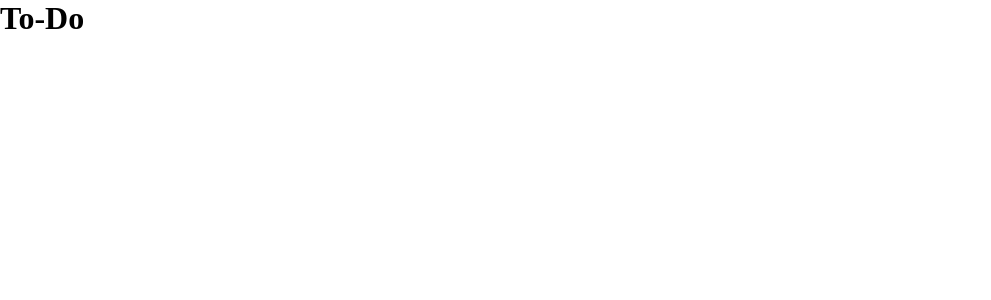
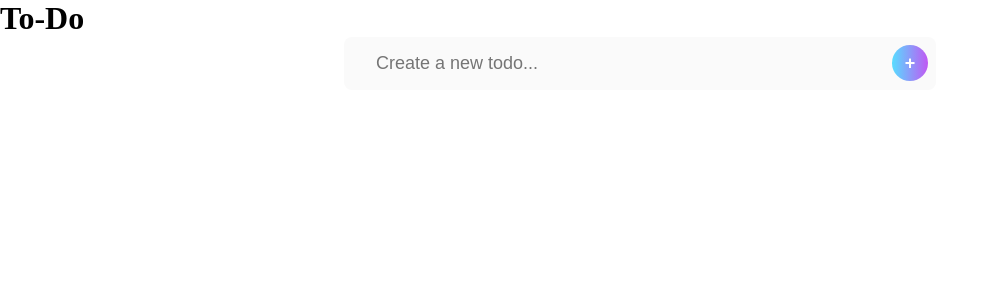
Before and after one commit to lineavelino/react-todo, a React (Vite) app: page / in a window 1280 px wide. Shown: the top 300 px of the page, without its empty margins (0-991 px from the left). Built offline with nearby package versions, Linux system fonts and the light colour scheme.

Commit message:
Input Task estilo e estrutura

```diff
--- a/src/App.tsx
+++ b/src/App.tsx
@@ -1,5 +1,10 @@
+import { InputTask } from './components/InputTask';
+
 export function App() {
   return (
-    <h1>To-Do</h1>
+    <main>
+      <h1>To-Do</h1>
+      <InputTask />
+    </main>
   )
 }
--- a/src/components/InputTask/index.tsx
+++ b/src/components/InputTask/index.tsx
@@ -0,0 +1,14 @@
+import styles from './styles.module.scss';
+
+export function InputTask() {
+    return (
+        <label className={styles.container}>
+            <input
+                type="text"
+                placeholder="Create a new todo..."
+                className={styles.textInput}
+            />
+            <button className={styles.button}>&#43;</button>
+        </label>
+    )
+}
--- a/src/components/InputTask/styles.module.scss
+++ b/src/components/InputTask/styles.module.scss
@@ -0,0 +1,28 @@
+.container {
+  display: flex;
+  justify-content: space-between;
+  margin: 0 auto;
+  padding: 0.5rem 0.5rem;
+  width: 37rem;
+  background: hsl(0, 0%, 98%);
+  border-radius: 0.5rem;
+}
+
+.textInput {
+  background: hsl(0, 0%, 98%);
+  border: none;
+  outline: none;
+  padding: 0.5rem 1.5rem;
+  font-size: 1.125rem;
+}
+
+.button {
+  width: 2.25rem;
+  height: 2.25rem;
+  border: none;
+  border-radius: 50%;
+  background-image: linear-gradient(to right, #57ddff, #c058f3);
+  font-size: 1.125rem;
+  font-weight: bold;
+  color: #fff;
+}
```
